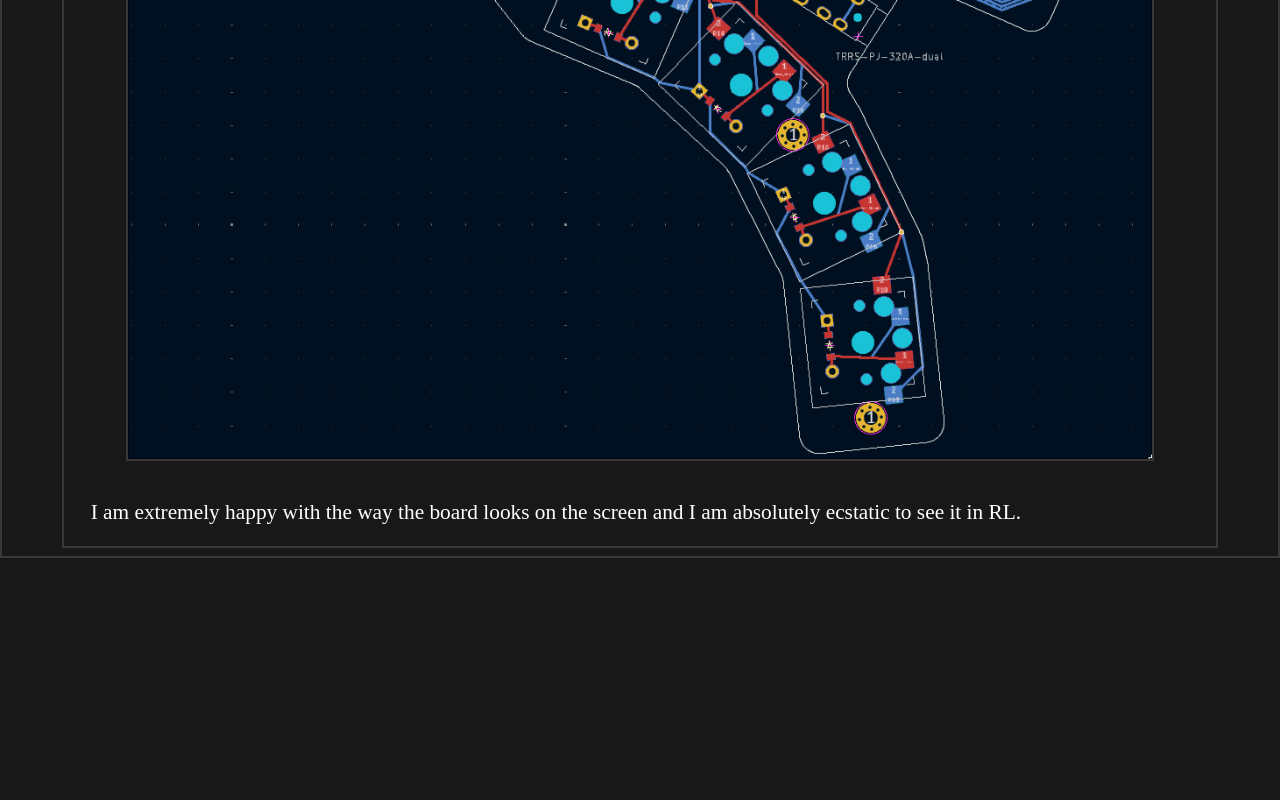
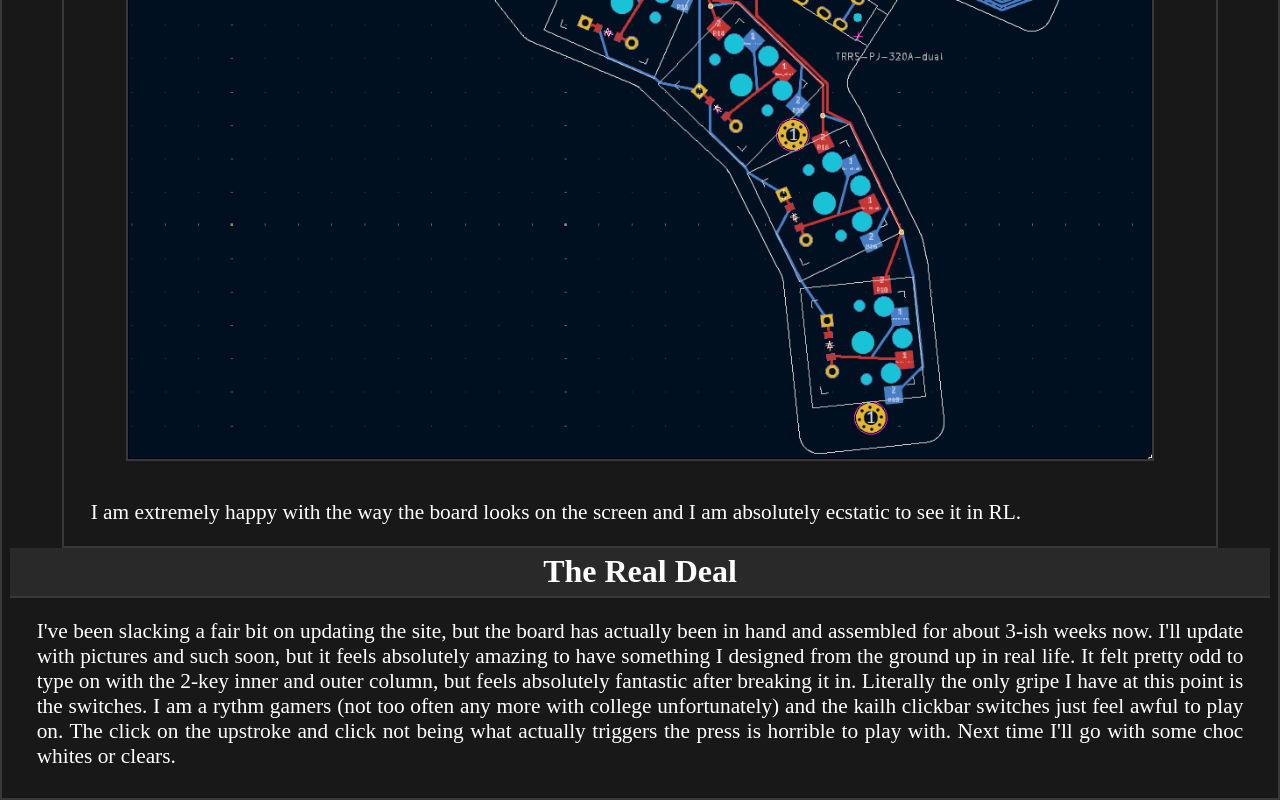
Before and after one commit to hexxdgrl/hexxdgrl.github.io, a plain HTML site: page swallowtail.html in a window 1280 px wide. Shown: the part 2658-3458 px from the top of the page. Before the commit the page ends 3216 px from the top, so only its background shows below. Drawn offline with Linux system fonts and the light colour scheme; a web font is replaced by a local one.

Commit message:
minor site updates

```diff
--- a/swallowtail.html
+++ b/swallowtail.html
@@ -59,6 +59,23 @@
                 and I am absolutely ecstatic to see it in RL.
             </p>
         </div>
+        <div>
+            <h1>The Real Deal</h1>
+            <p>
+                I've been slacking a fair bit on updating the site, but the
+                board has actually been in hand and assembled for about 3-ish
+                weeks now. I'll update with pictures and such soon, but it feels
+                absolutely amazing to have something I designed from the ground
+                up in real life. It felt pretty odd to type on with the 2-key
+                inner and outer column, but feels absolutely fantastic after
+                breaking it in. Literally the only gripe I have at this point is
+                the switches. I am a rythm gamers (not too often any more with
+                college unfortunately) and the kailh clickbar switches just feel
+                awful to play on. The click on the upstroke and click not being
+                what actually triggers the press is horrible to play with. Next
+                time I'll go with some choc whites or clears.
+            </p>
+        </div>
         <script src="js/navMenu.js">
             openNav();
             closeNav();
```
Also changed, not shown: index.html (+4 -3 lines), learning_layouts.html (+17 -0 lines), images/month3x_speed.png (added).
